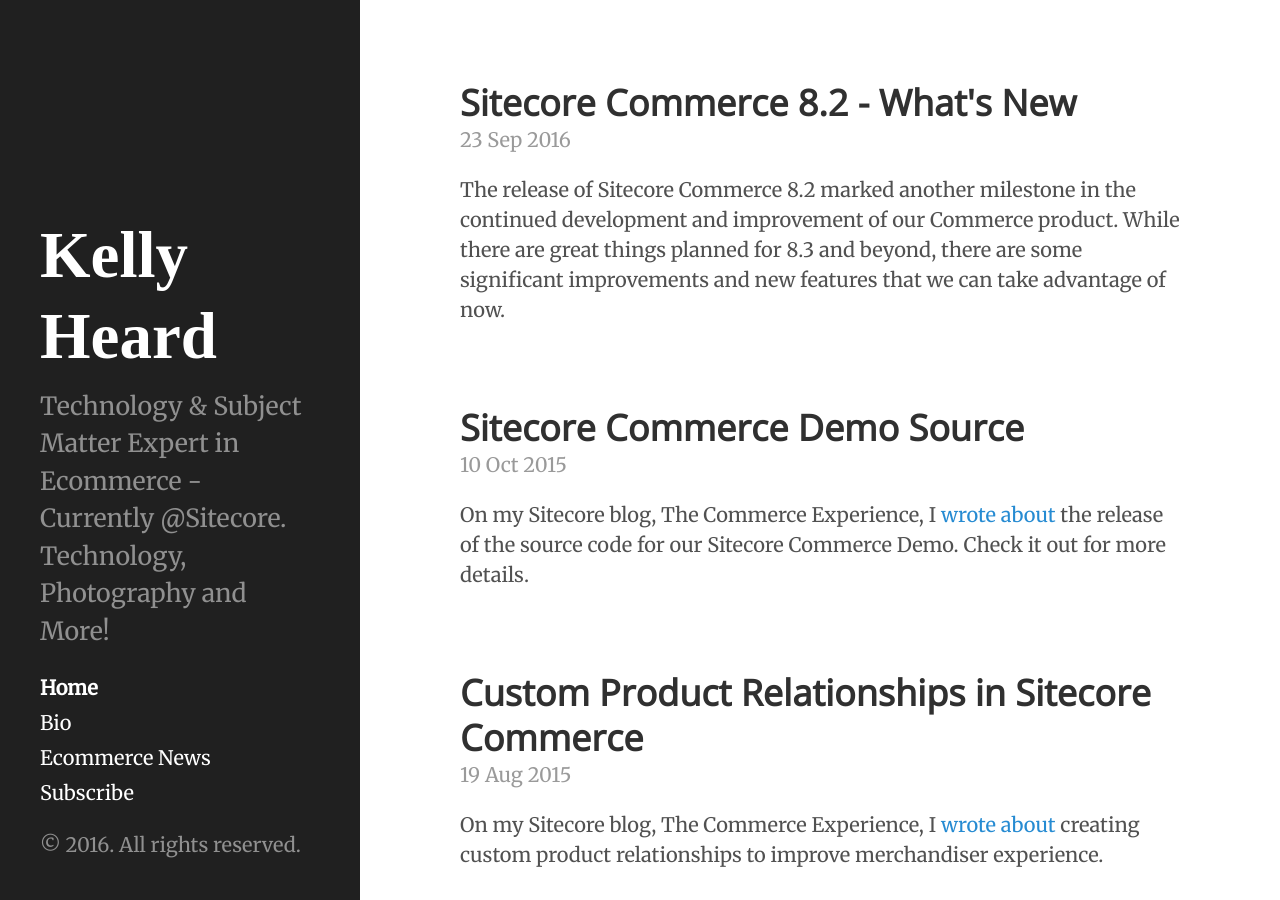
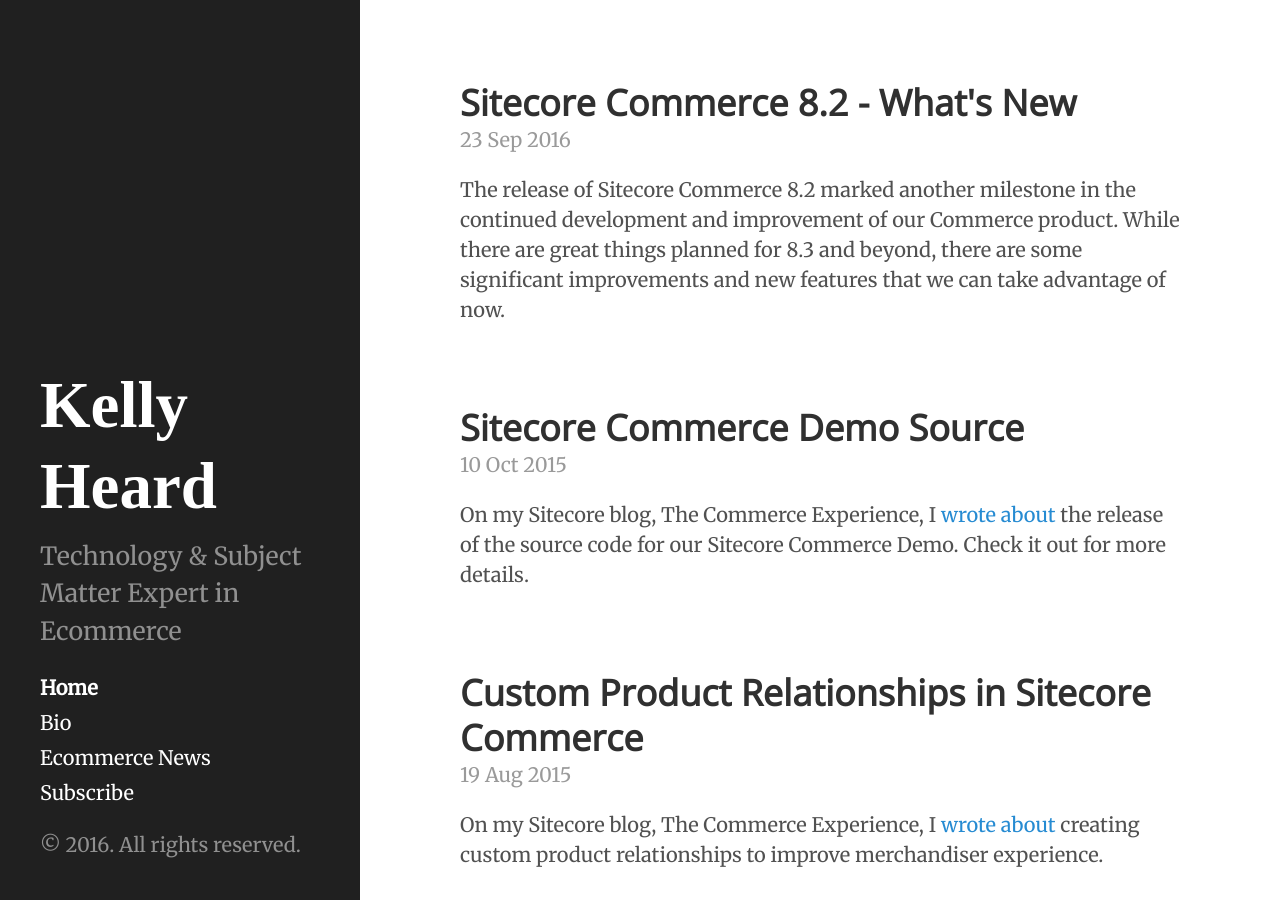
Before and after one commit to heardk/heardk.github.io, a Jekyll site: the page built from index.html, in a window 1280 px wide and 900 px high. Built offline with Jekyll 4.4.1, drawn with Linux system fonts in a browser that asks for light colours; nearby versions of some CDN libraries; the list of posts is cut into pages by our own code; comment, search, counter and statistics services are not loaded.

Commit message:
updated gitignore, added gmefile, changed config

```diff
--- a/_config.yml
+++ b/_config.yml
@@ -8,7 +8,7 @@
 # Setup
 title:            'Kelly Heard'
 tagline:          ''
-description:      'Technology & Subject Matter Expert in Ecommerce - Currently @Sitecore. Technology, Photography and More!'
+description:      'Technology & Subject Matter Expert in Ecommerce'
 url:              https://kellyheard.com
 baseurl:          /
 
```
Also changed, not shown: 1 other file.
